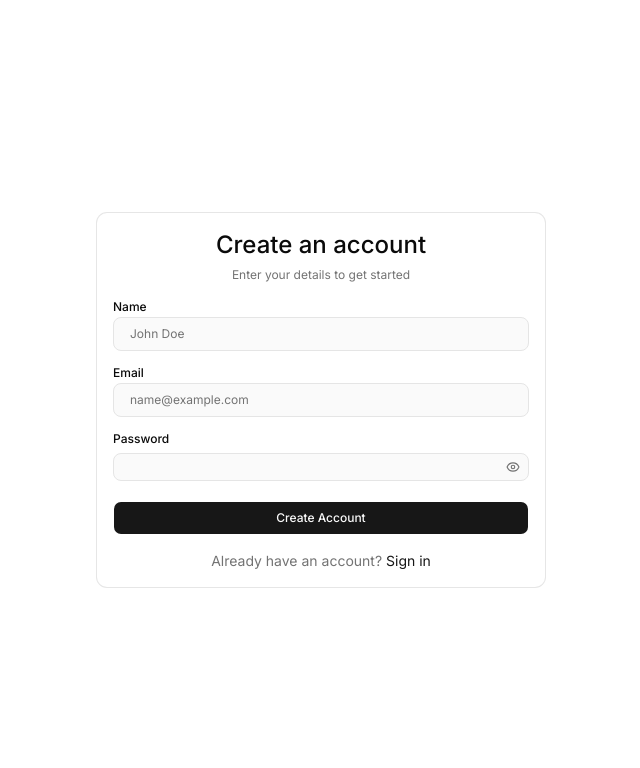
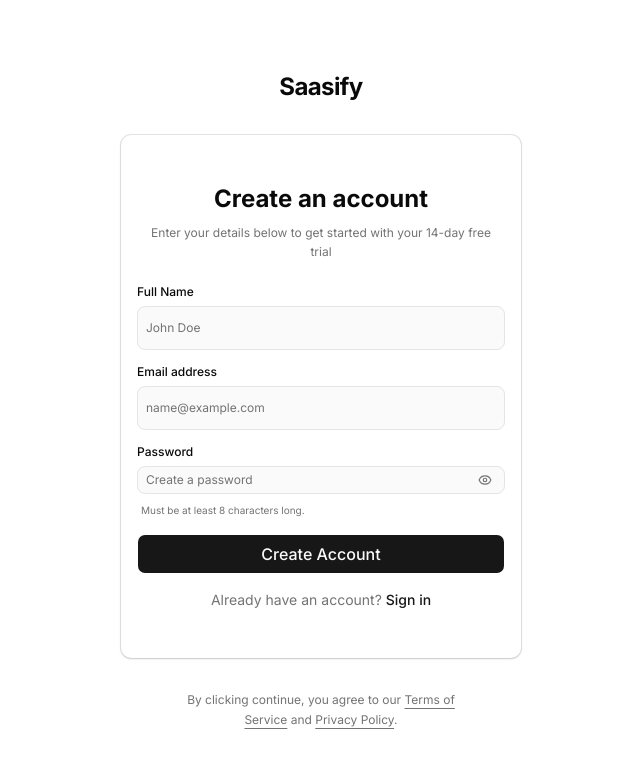
Before and after one commit to Drate-Hillary/Saasify, a Next.js app: page /register in a window 1280 px wide. Shown: the top 768 px of the page, without its empty margins (319-959 px from the left). Built offline with nearby package versions, Linux system fonts and the light colour scheme.

Commit message:
Login and Register UI pages complete

```diff
--- a/app/(auth)/login/page.tsx
+++ b/app/(auth)/login/page.tsx
@@ -21,6 +21,7 @@ import {
   InputGroupAddon,
   InputGroupInput,
 } from "@/components/ui/input-group";
+import { Skeleton } from "@/components/ui/skeleton";
 
 function LoginForm() {
   const [email, setEmail] = useState("");
@@ -41,17 +42,27 @@ function LoginForm() {
   };
 
   return (
-    <div className="container flex min-h-screen w-screen flex-col items-center justify-center">
-      <Card className="w-full max-w-sm">
-        <CardHeader>
-          <CardTitle className="text-2xl text-start">Welcome back</CardTitle>
-          <CardDescription className="text-start">
+    /* Removed w-screen and container to allow better mobile behavior */
+    <div className="min-h-screen w-full flex flex-col items-center justify-center bg-background px-4 py-8">
+
+      {/* Branding or Back Link (Optional but keeps it consistent with Forgot Password) */}
+      <div className="mb-6 text-center">
+        <Link href="/" className="text-2xl font-bold tracking-tight">
+          Saasify
+        </Link>
+      </div>
+
+      <Card className="w-full max-w-100 border-none shadow-xl sm:border sm:shadow-sm">
+        <CardHeader className="space-y-1">
+          <CardTitle className="text-2xl font-bold">Welcome back</CardTitle>
+          <CardDescription>
             Enter your email and password to sign in
           </CardDescription>
         </CardHeader>
+
         <form onSubmit={handleLogin}>
           <CardContent className="space-y-4">
-            <div className="space-y-1">
+            <div className="space-y-2">
               <Label htmlFor="email">Email</Label>
               <Input
                 id="email"
@@ -59,50 +70,54 @@ function LoginForm() {
                 placeholder="name@example.com"
                 value={email}
                 onChange={(e) => setEmail(e.target.value)}
-                className="py-4"
+                className="h-10"
                 required
               />
             </div>
-            <div className="space-y-1">
-              <Label htmlFor="password">Password</Label>
+
+            <div className="space-y-2">
+              <div className="flex items-center justify-between">
+                <Label htmlFor="password">Password</Label>
+                <Link
+                  href="/forgot_password"
+                  className="text-xs text-primary hover:underline underline-offset-4"
+                >
+                  Forgot password?
+                </Link>
+              </div>
               <InputGroup>
                 <InputGroupInput
                   id="password"
                   type={showPassword ? "text" : "password"}
                   value={password}
-                  className="py-4"
+                  className="h-10"
                   onChange={(e) => setPassword(e.target.value)}
                   required
                 />
                 <InputGroupAddon
                   align="inline-end"
                   onClick={handleShowPassword}
+                  className="px-2"
                 >
                   {showPassword ? (
-                    <EyeOff className="h-8 w-8 cursor-pointer" />
+                    <EyeOff className="h-5 w-5 text-muted-foreground cursor-pointer" />
                   ) : (
-                    <Eye className="h-8 w-8 cursor-pointer" />
+                    <Eye className="h-5 w-5 text-muted-foreground cursor-pointer" />
                   )}
                 </InputGroupAddon>
               </InputGroup>
             </div>
-            <div className="text-right">
-              <Link
-                href="/forgot_password"
-                className="text-xs text-primary hover:underline"
-              >
-                Forgot password?
-              </Link>
-            </div>
           </CardContent>
-          <CardFooter className="flex flex-col space-y-4">
-            <Button type="submit" className="w-full py-4" disabled={loading}>
+
+          <CardFooter className="flex flex-col space-y-4 pb-8">
+            <Button type="submit" className="w-full h-10 mt-8 text-base" disabled={loading}>
               {loading && <Loader2 className="mr-2 h-4 w-4 animate-spin" />}
               Sign In
             </Button>
+
             <p className="text-center text-sm text-muted-foreground">
               Don&apos;t have an account?{" "}
-              <Link href="/register" className="text-primary hover:underline">
+              <Link href="/register" className="font-medium text-primary hover:underline underline-offset-4">
                 Sign up
               </Link>
             </p>
@@ -115,7 +130,7 @@ function LoginForm() {
 
 export default function LoginPage() {
   return (
-    <Suspense>
+    <Suspense fallback={<Skeleton />}>
       <LoginForm />
     </Suspense>
   );
--- a/app/(auth)/register/page.tsx
+++ b/app/(auth)/register/page.tsx
@@ -31,35 +31,43 @@ function RegisterForm() {
   }
 
   return (
-    <div className="container flex h-screen w-screen flex-col items-center justify-center">
-      <Card className="w-full max-w-md bg-white">
-        <CardHeader className="">
-          <CardTitle className="text-2xl text-center">Create an account</CardTitle>
-          <CardDescription className="text-center">
-            Enter your details to get started
+    <div className="min-h-screen w-full flex flex-col items-center justify-center bg-background px-4 py-8">
+      {/* Branding */}
+      <div className="mb-8 text-center">
+        <Link href="/" className="text-2xl font-bold tracking-tight">
+          Saasify
+        </Link>
+      </div>
+
+      <Card className="w-full max-w-100 border-none shadow-xl sm:border sm:shadow-sm bg-card">
+        <CardHeader className="space-y-1 pt-8">
+          <CardTitle className="text-2xl font-bold text-center">Create an account</CardTitle>
+          <CardDescription className="text-center px-2">
+            Enter your details below to get started with your 14-day free trial
           </CardDescription>
         </CardHeader>
+
         <form onSubmit={handleRegister}>
-          <CardContent className="space-y-4">
-            <div className="space-y-1">
-              <Label htmlFor="name">Name</Label>
+          <CardContent className="space-y-4 pt-2">
+            <div className="space-y-2">
+              <Label htmlFor="name">Full Name</Label>
               <Input
                 id="name"
                 type="text"
                 placeholder="John Doe"
-                className='p-4'
+                className="h-11"
                 value={name}
                 onChange={(e) => setName(e.target.value)}
                 required
               />
             </div>
-            <div className="space-y-1">
-              <Label htmlFor="email">Email</Label>
+            <div className="space-y-2">
+              <Label htmlFor="email">Email address</Label>
               <Input
                 id="email"
                 type="email"
-                className='p-4'
                 placeholder="name@example.com"
+                className="h-11"
                 value={email}
                 onChange={(e) => setEmail(e.target.value)}
                 required
@@ -70,34 +78,57 @@ function RegisterForm() {
               <InputGroup>
                 <InputGroupInput
                   id="password"
-                  className='p-4'
                   type={showPassword ? 'text' : 'password'}
+                  className="h-10 pr-12"
+                  placeholder="Create a password"
                   value={password}
                   onChange={(e) => setPassword(e.target.value)}
                   required
                 />
-                <InputGroupAddon align="inline-end" onClick={handleShowPassword}>
+                <InputGroupAddon
+                  align="inline-end"
+                  onClick={handleShowPassword}
+                  className="px-3"
+                >
                   {showPassword ? (
-                    <EyeOff className="h-8 w-8 cursor-pointer" />
+                    <EyeOff className="h-8 w-8 text-muted-foreground cursor-pointer transition-colors hover:text-foreground" />
                   ) : (
-                    <Eye className="h-8 w-8 cursor-pointer" />
+                    <Eye className="h-8 w-8 text-muted-foreground cursor-pointer transition-colors hover:text-foreground" />
                   )}
                 </InputGroupAddon>
               </InputGroup>
+              <p className="text-[10px] text-muted-foreground px-1">
+                Must be at least 8 characters long.
+              </p>
             </div>
           </CardContent>
-          <CardFooter className="flex flex-col space-y-4 mt-5">
-            <Button type="submit" className="w-full p-4" disabled={loading}>
+
+          <CardFooter className="flex flex-col space-y-4 pb-8 pt-4">
+            <Button type="submit" className="w-full h-10 text-base font-medium" disabled={loading}>
               {loading && <Loader2 className="mr-2 h-4 w-4 animate-spin" />}
               Create Account
             </Button>
+
             <p className="text-center text-sm text-muted-foreground">
               Already have an account?{' '}
-              <Link href="/login" className="text-primary hover:underline">Sign in</Link>
+              <Link
+                href="/login"
+                className="font-medium text-primary hover:underline underline-offset-4"
+              >
+                Sign in
+              </Link>
             </p>
           </CardFooter>
         </form>
       </Card>
+
+      {/* Trust Footer */}
+      <p className="mt-8 px-8 text-center text-xs text-muted-foreground leading-relaxed max-w-87.5">
+        By clicking continue, you agree to our{' '}
+        <Link href="/terms" className="underline underline-offset-4 hover:text-primary">Terms of Service</Link>{' '}
+        and{' '}
+        <Link href="/privacy" className="underline underline-offset-4 hover:text-primary">Privacy Policy</Link>.
+      </p>
     </div>
   )
 }
```
